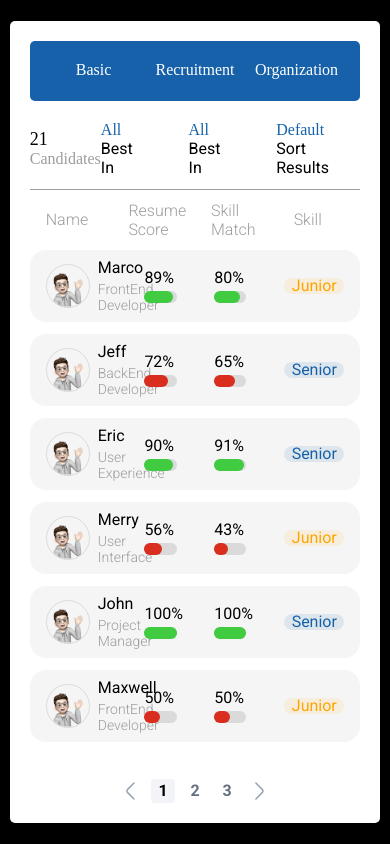
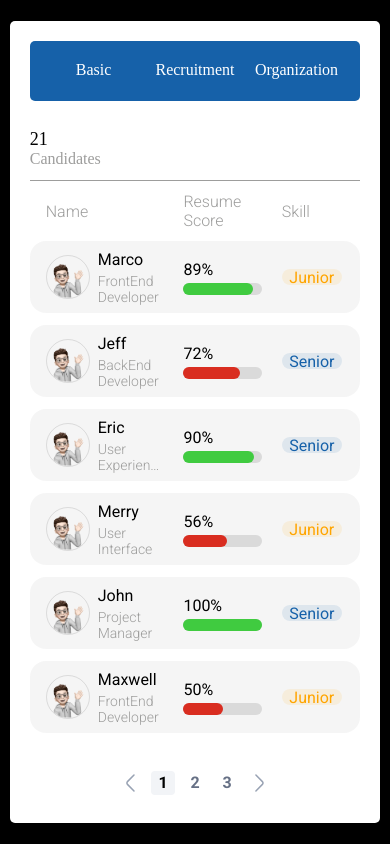
Before and after one commit to esthel7/Vue.js, a Vue app: page /#/ in a window 390 px wide. Built offline with nearby package versions, Linux system fonts and the light colour scheme; a web font is replaced by a local one.

Commit message:
design: dashboard 반응형

```diff
--- a/src/components/BarChart.vue
+++ b/src/components/BarChart.vue
@@ -28,7 +28,7 @@ const { data } = toRefs(props);
 <style lang="scss" scoped>
 .bar-chart {
   @include flex-center;
-  width: 70%;
+  width: 100%;
 
   &_container {
     display: flex;
--- a/src/components/CandidateBox.vue
+++ b/src/components/CandidateBox.vue
@@ -16,7 +16,7 @@
         </div>
         <div class="item">
           <span class="item_top">Default</span>
-          <span class="item_botttom">Sort Results</span>
+          <span class="item_botttom">All Results</span>
         </div>
       </div>
     </div>
@@ -25,7 +25,7 @@
       <div class="box_body_column">
         <span class="label">Name</span>
         <span class="label">Resume Score</span>
-        <span class="label">Skill Match</span>
+        <span v-if="visible" class="label">Skill Match</span>
         <span class="label">Skill</span>
       </div>
       <div class="box_body_list-box">
@@ -43,7 +43,7 @@
 </template>
 
 <script setup lang="ts">
-import { onMounted, ref, watch } from 'vue';
+import { onMounted, onUnmounted, ref, watch } from 'vue';
 import { Candidate, candidate } from '@constants';
 import CandidateList from './CandidateList.vue';
 import Pagination from './Pagination.vue';
@@ -52,7 +52,9 @@ const tableData = ref<Array<Candidate>>([]);
 const selectedPage = ref<number>(1);
 const totalPage = ref<number>(0);
 const totalCount = ref<number | undefined>();
+const visible = ref(false);
 const limit = ref<number>(10);
+const Hide = 650;
 
 const reset = (pageIdx: number) => {
   if (pageIdx === 0) selectedPage.value = 1;
@@ -76,12 +78,22 @@ const getData = () => {
   tableData.value = disassemble(selectedPage.value - 1, candidate, limit.value);
 };
 
+const checkVisible = () => {
+  visible.value = window.innerWidth > Hide ? true : false;
+};
+
 watch(selectedPage, () => {
   getData();
 });
 
 onMounted(() => {
   getData();
+  checkVisible();
+  window.addEventListener('resize', checkVisible);
+});
+
+onUnmounted(() => {
+  window.removeEventListener('resize', checkVisible);
 });
 </script>
 
@@ -122,6 +134,10 @@ onMounted(() => {
       align-items: center;
       gap: 40px;
 
+      @media (max-width: 450px) {
+        display: none;
+      }
+
       .item {
         display: flex;
         flex-direction: column;
@@ -148,18 +164,27 @@ onMounted(() => {
     &_column {
       display: flex;
       align-items: center;
+      gap: 20px;
       width: 100%;
       height: 60px;
 
       .label {
+        flex: 1;
         display: flex;
         align-items: center;
         justify-content: flex-start;
         width: 25%;
         height: 100%;
-        margin-left: 16px;
         font-weight: 300;
         color: $color-white-200;
+      }
+
+      :first-child {
+        padding-left: 16px;
+
+        @media (max-width: 650px) {
+          flex: 1.5;
+        }
       }
     }
 
--- a/src/components/CandidateList.vue
+++ b/src/components/CandidateList.vue
@@ -10,7 +10,7 @@
     <div class="item">
       <BarChart :data="data.userResumeScore" />
     </div>
-    <div class="item">
+    <div v-if="visible" class="item">
       <BarChart :data="data.userSkillMatch" />
     </div>
     <div class="item">
@@ -20,7 +20,7 @@
 </template>
 
 <script setup lang="ts">
-import { toRefs } from 'vue';
+import { onMounted, onUnmounted, ref, toRefs } from 'vue';
 import { Candidate } from '@constants';
 import Badge from './Badge.vue';
 import BarChart from './BarChart.vue';
@@ -32,6 +32,21 @@ interface Props {
 
 const props = defineProps<Props>();
 const { data } = toRefs(props);
+const visible = ref(false);
+const Hide = 650;
+
+const checkVisible = () => {
+  visible.value = window.innerWidth > Hide ? true : false;
+};
+
+onMounted(() => {
+  checkVisible();
+  window.addEventListener('resize', checkVisible);
+});
+
+onUnmounted(() => {
+  window.removeEventListener('resize', checkVisible);
+});
 </script>
 
 <style lang="scss" scoped>
@@ -40,7 +55,13 @@ const { data } = toRefs(props);
   align-items: center;
   justify-content: flex-start;
   width: 25%;
+  min-width: 25%;
   gap: 8px;
+  padding-left: 16px;
+
+  @media (max-width: 650px) {
+    flex: 1.5;
+  }
 
   &_image {
     width: 44px;
@@ -53,12 +74,19 @@ const { data } = toRefs(props);
     display: flex;
     flex-direction: column;
     gap: 4px;
+    overflow: hidden;
+    width: 100%;
 
     .name {
       color: $color-black-900;
+      white-space: nowrap;
+      overflow: hidden;
+      text-overflow: ellipsis;
     }
 
     .duty {
+      overflow: hidden;
+      text-overflow: ellipsis;
       font-size: 14px;
       font-weight: 300;
       color: $color-white-200;
@@ -68,5 +96,6 @@ const { data } = toRefs(props);
 
 .item {
   width: 25%;
+  flex: 1;
 }
 </style>
--- a/src/components/SquareLayout.vue
+++ b/src/components/SquareLayout.vue
@@ -42,8 +42,7 @@ const { theme } = toRefs(props);
     width: 100%;
     height: 72px;
     min-height: 72px;
-    padding: 0 16px;
-    gap: 24px;
+    gap: 20px;
     background-color: rgba($color-white-200, 0.1);
     border-radius: 16px;
   }
```
